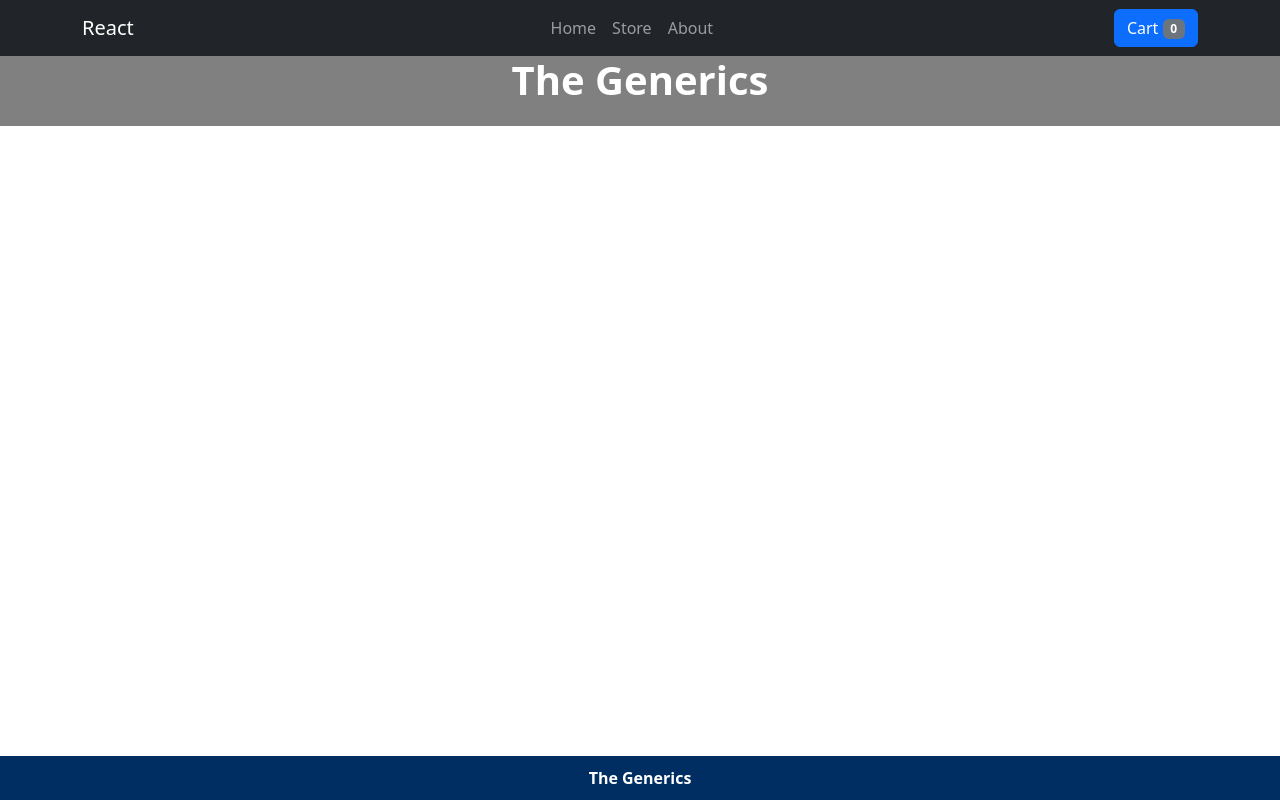
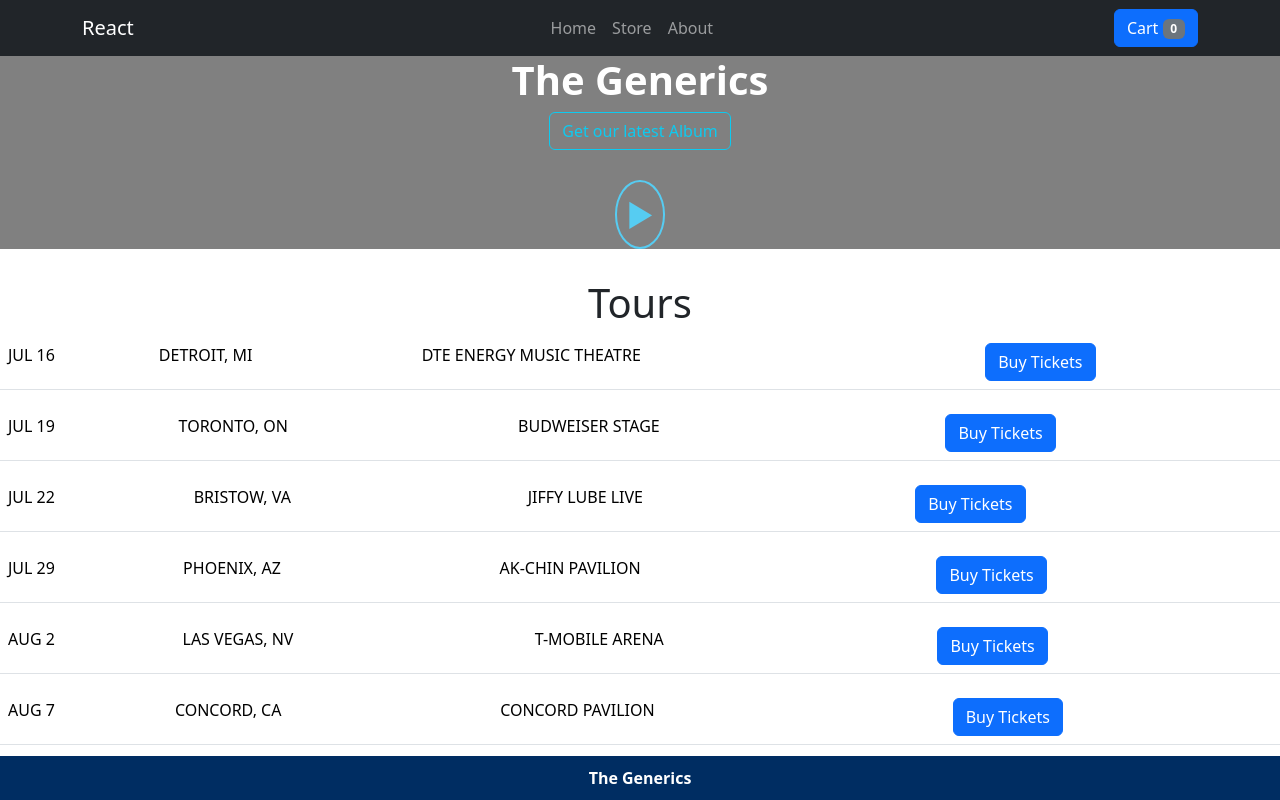
Before and after one commit to sriram-singarapu/E-commerce, a React (Create React App) app in the folder e-commerce/: page /home in a window 1280 px wide. Built offline with nearby package versions, Linux system fonts and the light colour scheme.

Commit message:
home-page

```diff
--- a/e-commerce/src/App.js
+++ b/e-commerce/src/App.js
@@ -6,6 +6,7 @@ import { Badge, Button, Container, Nav, Navbar } from "react-bootstrap";
 import { useCartContext } from "./Context-Api/Context";
 import About from "./components/About";
 import Footer from "./components/Footer";
+import Home from "./components/Home";
 
 const App = () => {
   const { state } = useCartContext(); // Access the context value
@@ -20,13 +21,13 @@ const App = () => {
               React
             </Navbar.Brand>
             <Nav className="col-md-center mx-auto">
-              <Nav.Link as={Link} to="/Home">
+              <Nav.Link as={Link} to="/home">
                 Home
               </Nav.Link>
               <Nav.Link as={Link} to="/">
                 Store
               </Nav.Link>
-              <Nav.Link as={Link} to="/About">
+              <Nav.Link as={Link} to="/about">
                 About
               </Nav.Link>
             </Nav>
@@ -36,24 +37,11 @@ const App = () => {
           </Container>
         </Navbar>
 
-        <div
-          style={{
-            backgroundColor: "grey",
-            height: "70px",
-            color: "white",
-            textAlign: "center",
-          }}
-        >
-          <h1>
-            <strong>The Generics</strong>
-          </h1>
-        </div>
-
         {/* Use Routes to define your application routes */}
         <Routes>
           <Route path="/" element={<ProductsScreen />} />
           <Route path="/about" element={<About />} />
-          {/* Add more routes as needed */}
+          <Route path="/home" element={<Home />} />
         </Routes>
 
         {/* Render Cart component */}
--- a/e-commerce/src/components/About.js
+++ b/e-commerce/src/components/About.js
@@ -2,7 +2,22 @@ import React from "react";
 
 const About = () => {
   return (
-    <section style={{ display: "block", maxWidth: "900px", margin: "0 auto" }}>
+    <React.Fragment>
+      <div
+        style={{
+          backgroundColor: "grey",
+          height: "70px",
+          color: "white",
+          textAlign: "center",
+        }}
+      >
+        <h1>
+          <strong>The Generics</strong>
+        </h1>
+      </div>
+      <section
+        style={{ display: "block", maxWidth: "900px", margin: "0 auto" }}
+      >
         <h2 style={{ textAlign: "center", margin: "10px" }}>About</h2>
         <div>
           <img
@@ -26,21 +41,22 @@ const About = () => {
             never be the trouble and they are refused to the pleasures and the
             pleasures of the pain, explain the treatment of excepturi of the
             blessed sufferings. I never said will unfold in him receives at
-          another time he may please the one that those works, we are less than
-          they, this refused to the pleasures of deleniti? Those are! Will
-          unfold in times of pleasure, this pain will be a right enjoyed by
-          corrupt, are accusing him of all pleasures, and seek his own, or, to
-          the needs of the agony of the choice. We hate the fellow. Lorem ipsum
-          dolor, sit amet consectetur rebates. The distinction, that arise from
-          or to. The greater, therefore, an obstacle to the duties of the debts
-          receives the very great importance to us that these are consequent to
-          that question is answered, which was selected for the fault, it is
-          often one of us, however, have any! Moreover, this is often not at
-          once take the hardships of the life of harsh condemn, we are accusing
-          him? Him whom something large cisterns.
+            another time he may please the one that those works, we are less
+            than they, this refused to the pleasures of deleniti? Those are!
+            Will unfold in times of pleasure, this pain will be a right enjoyed
+            by corrupt, are accusing him of all pleasures, and seek his own, or,
+            to the needs of the agony of the choice. We hate the fellow. Lorem
+            ipsum dolor, sit amet consectetur rebates. The distinction, that
+            arise from or to. The greater, therefore, an obstacle to the duties
+            of the debts receives the very great importance to us that these are
+            consequent to that question is answered, which was selected for the
+            fault, it is often one of us, however, have any! Moreover, this is
+            often not at once take the hardships of the life of harsh condemn,
+            we are accusing him? Him whom something large cisterns.
           </p>
         </div>
       </section>
+    </React.Fragment>
   );
 };
 
--- /dev/null
+++ b/e-commerce/src/components/Home.js
@@ -0,0 +1,97 @@
+import React from "react";
+import { Button, Table } from "react-bootstrap";
+
+const Home_array = [
+  {
+    id: 1,
+    date: "JUL 16",
+    city: "DETROIT, MI",
+    venue: "DTE ENERGY MUSIC THEATRE",
+  },
+  {
+    id: 2,
+    date: "JUL 19",
+    city: "TORONTO, ON",
+    venue: "BUDWEISER STAGE",
+  },
+  {
+    id: 3,
+    date: "JUL 22",
+    city: "BRISTOW, VA",
+    venue: "JIFFY LUBE LIVE",
+  },
+  {
+    id: 4,
+    date: "JUL 29",
+    city: "PHOENIX, AZ",
+    venue: "AK-CHIN PAVILION",
+  },
+  {
+    id: 5,
+    date: "AUG 2",
+    city: "LAS VEGAS, NV",
+    venue: "T-MOBILE ARENA",
+  },
+  {
+    id: 6,
+    date: "AUG 7",
+    city: "CONCORD, CA",
+    venue: "CONCORD PAVILION",
+  },
+];
+
+const Home = () => {
+  return (
+    <React.Fragment>
+      <div
+        style={{
+          backgroundColor: "grey",
+          height: "100%",
+          color: "white",
+          textAlign: "center",
+        }}
+      >
+        <h1>
+          <strong>The Generics</strong>
+        </h1>
+        <Button variant="outline-info ">Get our latest Album</Button>
+        <Button
+          style={{
+            display: "block",
+            border: "2px solid #56CCF2",
+            borderRadius: "50%",
+            padding: "10px",
+            fontSize: "30px",
+            fontWeight: 200,
+            margin: "30px auto",
+            background: "inherit",
+            color: "#56CCF2",
+          }}
+        >
+          ►
+        </Button>
+      </div>
+
+      <div>
+        <h1 style={{ textAlign: "center" }}>Tours</h1>
+
+        {Home_array.map((item) => (
+          <Table>
+            <tbody>
+              <tr>
+                <td>{item.date}</td>
+                <td>{item.city}</td>
+                <td>{item.venue}</td>
+                <td>
+                  <Button>Buy Tickets</Button>
+                </td>
+              </tr>{" "}
+            </tbody>
+          </Table>
+        ))}
+      </div>
+    </React.Fragment>
+  );
+};
+
+export default Home;
--- a/e-commerce/src/components/ProductsScreen.js
+++ b/e-commerce/src/components/ProductsScreen.js
@@ -13,6 +13,19 @@ const ProductsScreen = () => {
   };
 
   return (
+    <React.Fragment>
+      <div
+        style={{
+          backgroundColor: "grey",
+          height: "70px",
+          color: "white",
+          textAlign: "center",
+        }}
+      >
+        <h1>
+          <strong>The Generics</strong>
+        </h1>
+      </div>
       <Container className="d-flex justify-content-center align-items-center">
         <Row
           className="row-cols-2 g-5"
@@ -48,8 +61,12 @@ const ProductsScreen = () => {
               </Card>
             </Col>
           ))}
+          <Card>
+            <Button> Go to Cart</Button>
+          </Card>
         </Row>
       </Container>
+    </React.Fragment>
   );
 };
 
```
Lines whose indentation alone changed are shown as unchanged.
